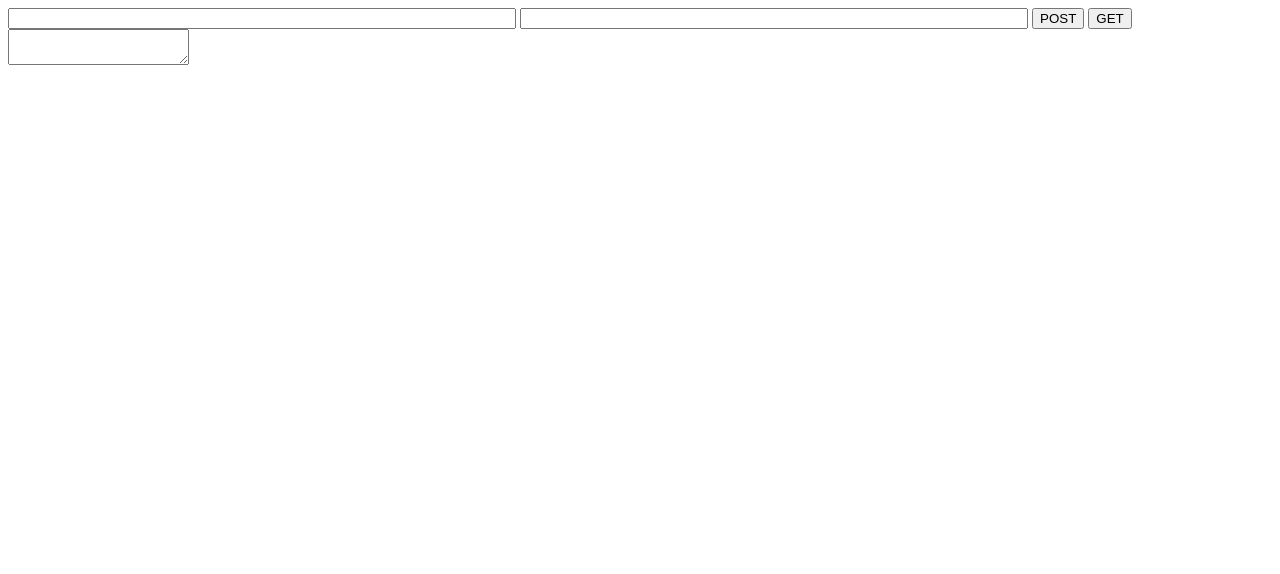
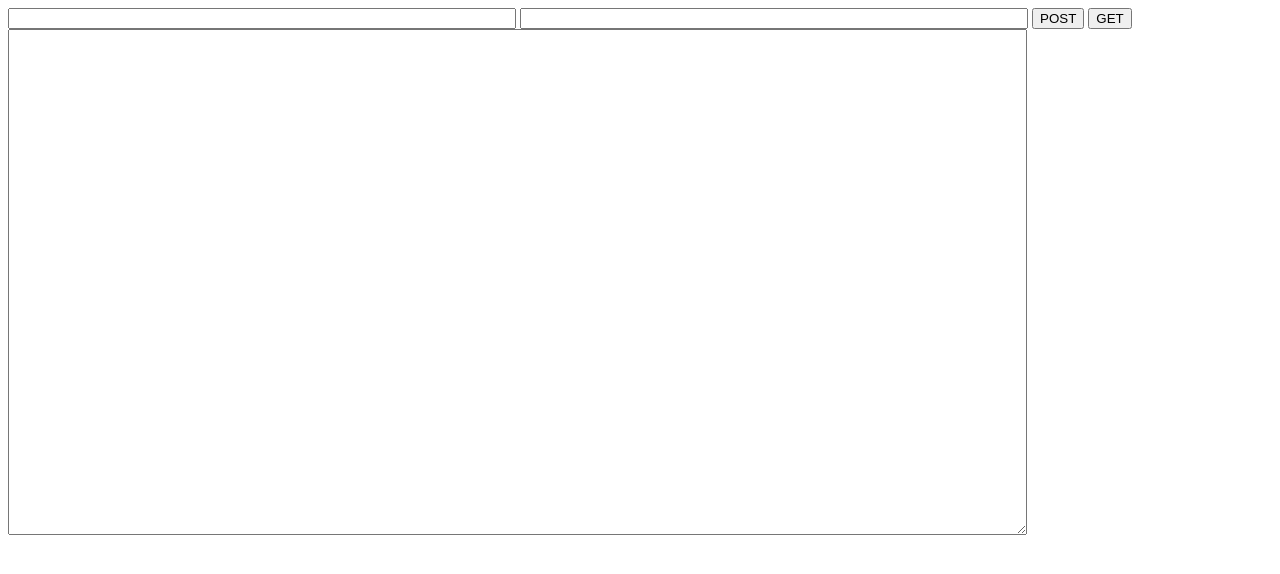
Before and after one commit to EmnichtdaYT/ChatApp, a website: page post.html in a window 1280 px wide. Drawn offline with Linux system fonts and the light colour scheme.

Commit message:
did some formatting for the post.html

```diff
--- a/post.html
+++ b/post.html
@@ -46,7 +46,7 @@
     <button onclick="sendPOST()">POST</button>
     <button onclick="sendGET()">GET</button>
     <br>
-    <textarea id="response"></textarea>
+    <textarea style="width: 1013px; height: 500px;" id="response"></textarea>
 </body>
 
 </html>
```
